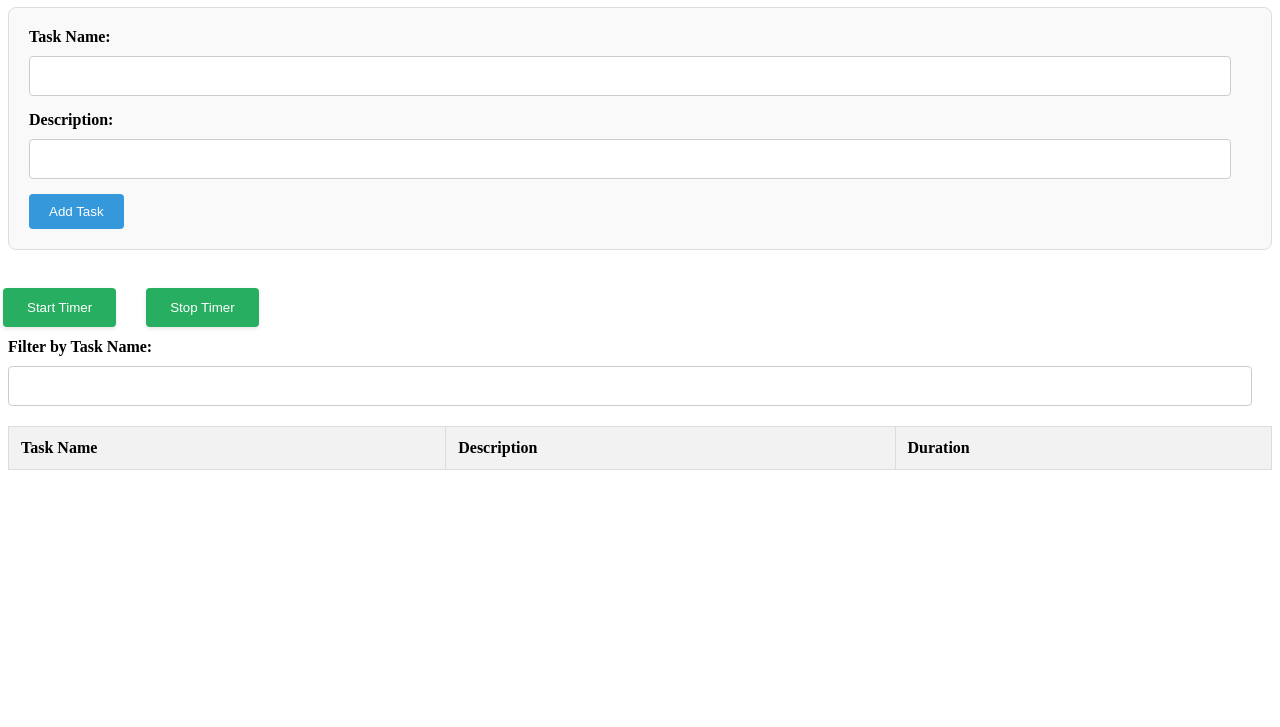
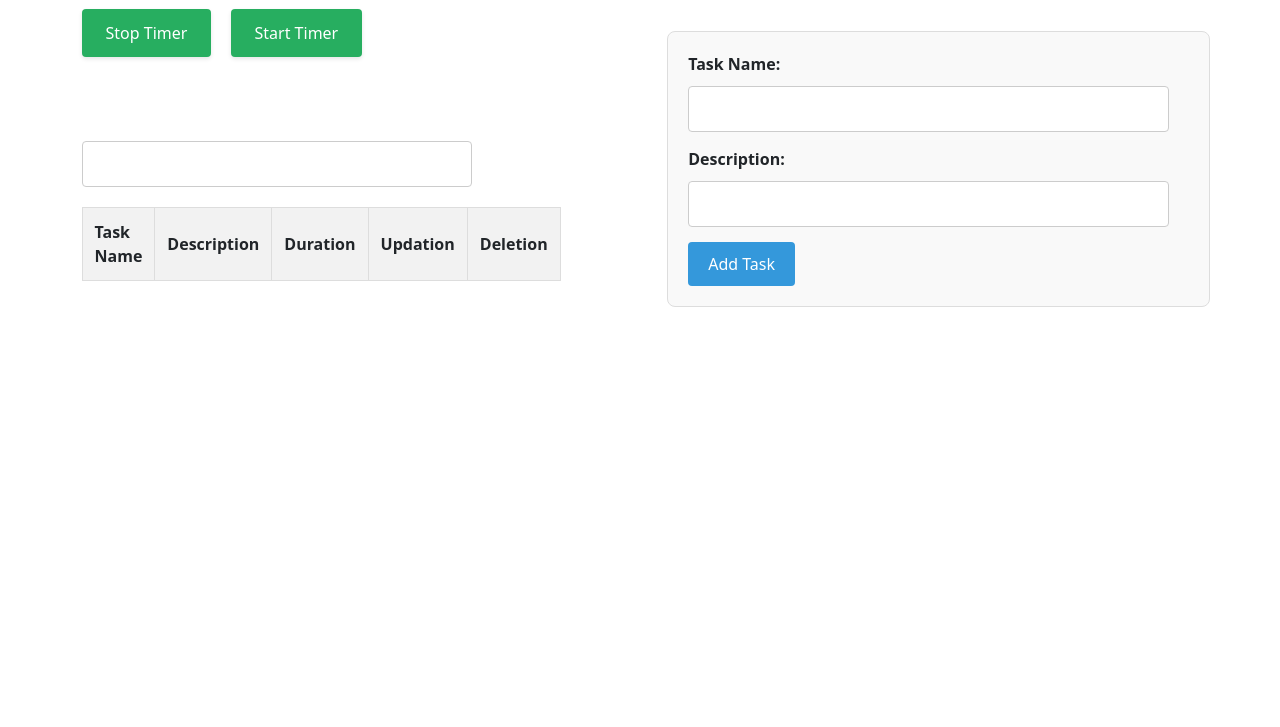
Before and after one commit to abiraj-abiraj123/TaskSchedule, a plain HTML site: page index.html in a window 1280 px wide. Shown: the part 73-800 px from the top of the page. Drawn offline with nearby package versions, Linux system fonts and the light colour scheme.

Commit message:
Update index.html

```diff
--- a/index.html
+++ b/index.html
@@ -5,38 +5,33 @@
 <meta name="viewport" content="width=device-width, initial-scale=1.0">
 <title>Task Manager</title>
 <link rel="stylesheet" href="task.css">
+<link href="https://cdn.jsdelivr.net/npm/bootstrap@5.0.2/dist/css/bootstrap.min.css" rel="stylesheet" integrity="sha384-EVSTQN3/azprG1Anm3QDgpJLIm9Nao0Yz1ztcQTwFspd3yD65VohhpuuCOmLASjC" crossorigin="anonymous">
 </head>
 <body>
 
-<h1>Task Manager</h1>
-
-<form id="task-form">
-    <label for="task-name">Task Name:</label>
-    <input type="text" id="task-name" required>
-    <label for="task-desc">Description:</label>
-    <input type="text" id="task-desc" required>
-    <button type="submit">Add Task</button>
-</form>
-<br>
-<div id="table-container">
-    <div id="timer-controls">
-        <button id="start-timer">Start Timer</button>
-        <button id="stop-timer">Stop Timer</button>
-        <div id="timer"></div> <!-- Timer will be displayed here -->
+<h1 class="head">Task Manager</h1>
+<div class="row justify-content-around align-items-center">
+<div id="table-container " class="col-4 ">
+    <div >
+        <button id="stop-timer"  class="btn btn-success">Stop Timer</button>
+        <button id="start-timer" class="btn btn-success">Start Timer</button>
+        <div id="timer" class="text-white"></div> <!-- Timer will be displayed here -->
     </div>
 
     <div id="filter-container">
-        <label for="task-filter">Filter by Task Name:</label>
+        <label for="task-filter" class="text-white">Filter by Task Name:</label>
         <input type="text" id="task-filter">
         <datalist id="task-names"></datalist> <!-- Autocomplete dropdown -->
     </div>
 
-    <table id="task-table">
+    <table id="task-table" class="text">
         <thead>
             <tr>
                 <th>Task Name</th>
                 <th>Description</th>
                 <th>Duration</th>
+                <th>Updation</th>
+                <th>Deletion</th>
             </tr>
         </thead>
         <tbody>
@@ -44,7 +39,14 @@
         </tbody>
     </table>
 </div>
-
+<form id="task-form" class="col-5 mt-5">
+    <label for="task-name">Task Name:</label>
+    <input type="text" id="task-name" required>
+    <label for="task-desc">Description:</label>
+    <input type="text" id="task-desc" required>
+    <button type="submit">Add Task</button>
+</form>
+</div>
 <script src="task.js"></script>
 </body>
 </html>
```
